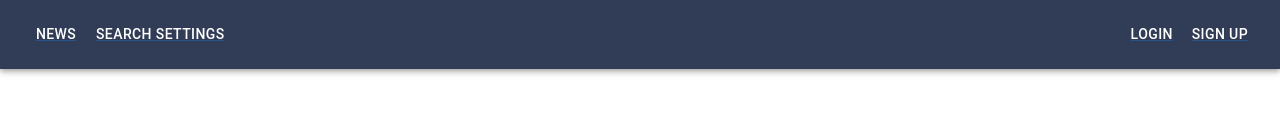
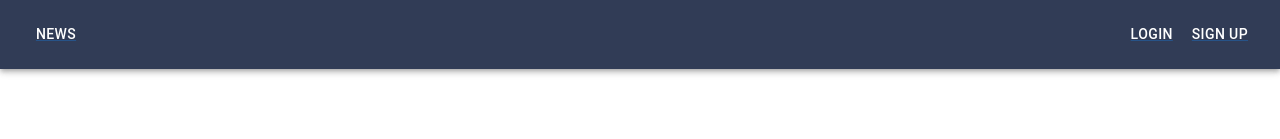
Before and after one commit to Miszo97/FavouriteNews, a React (Create React App) app in the folder frontend/: page /signin in a window 1280 px wide. Shown: the top 139 px of the page. Built offline with nearby package versions, Linux system fonts and the light colour scheme.

Commit message:
Show search settings only if you are logged in (#68)
Co-authored-by: Artur <artur.spek.skygate@gmail.com>
Co-authored-by: Tomek Ścierski <tomasz6612@gmail.com>

```diff
--- a/frontend/src/components/Header.js
+++ b/frontend/src/components/Header.js
@@ -68,6 +68,20 @@ const LoginControl = () => {
   );
 };
 
+const SearchSettings = () => {
+  const accessToken = useContext(UserContext).accessToken;
+
+  if (accessToken) {
+    return (
+      <Link href="/settings">
+        <Button sx={{ my: 1, color: "white", display: "block" }}>
+          Search Settings
+        </Button>
+      </Link>
+    );
+  }
+};
+
 const Header = () => {
   return (
     <AppBar position="static" sx={{ backgroundColor: "#313C56" }}>
@@ -85,11 +99,7 @@ const Header = () => {
                 News
               </Button>
             </Link>
-            <Link href="/settings">
-              <Button sx={{ my: 1, color: "white", display: "block" }}>
-                Search Settings
-              </Button>
-            </Link>
+            <SearchSettings />
           </Box>
 
           <LoginControl />
```
